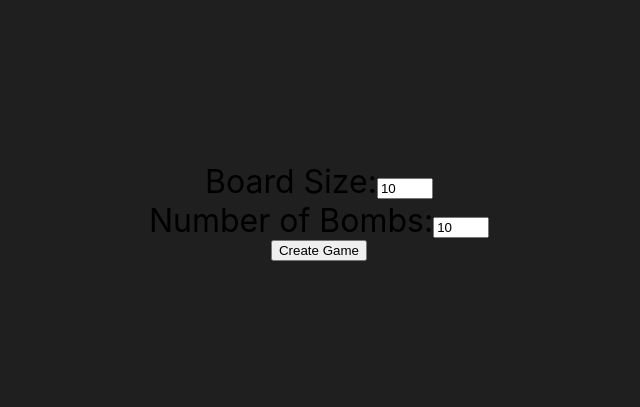
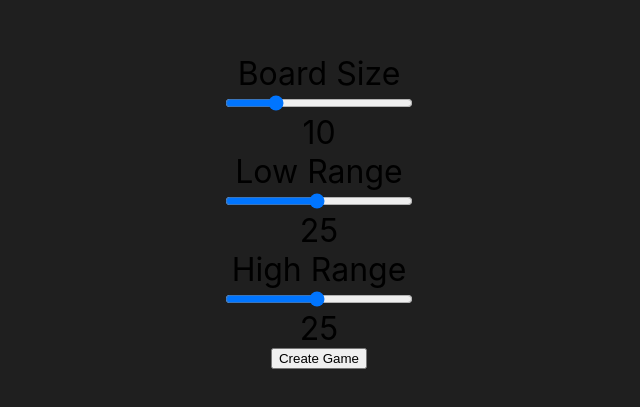
Before and after one commit to TLidd/minesweeper-mp, a React (Create React App) app in the folder client/: page / in a window 1280 px wide. Shown: the part 189-596 px from the top of the page, without its empty margins (321-961 px from the left). Built offline with nearby package versions, Linux system fonts and the light colour scheme; no server answers.

Commit message:
number of bombs can be random by adjusting the range sliders

```diff
--- a/client/src/components/App.tsx
+++ b/client/src/components/App.tsx
@@ -1,4 +1,4 @@
-import { useEffect, useRef, useState } from 'react';
+import { useEffect, useState } from 'react';
 import { useNavigate } from 'react-router-dom'
 import { socket } from '../socket';
 import "../styles/App.css"
@@ -7,23 +7,34 @@ import "../styles/App.css"
 function App() {
   const navigate = useNavigate();
 
-  let [maxBombs, setMaxBombs] = useState(20);
+  let [boardSize, setBoardSize] = useState<number>(10);
 
-  const boardRef = useRef<any>(null);
-  const bombsRef = useRef<any>(null);
+  let [lowBombRange, setLowBombRange] = useState<number>(25);
+  let [highBombRange, setHighBombRange] = useState<number>(25);
 
-  const setBombs = (e: React.MouseEvent) => {
-    let maxAllowed: number = Math.floor(Math.pow(boardRef.current?.value, 2) / 2);
-    setMaxBombs(maxAllowed);
+
+  const setLowRange = (e: React.FormEvent<HTMLInputElement>) => {
+    if(Number(e.currentTarget.value) > highBombRange) setHighBombRange(Number(e.currentTarget.value));
+    setLowBombRange(Number(e.currentTarget.value));
   }
 
-  const setBoard = (e: React.MouseEvent) => {
-    let maxAllowed: number = Math.floor(Math.pow(boardRef.current?.value, 2) / 2);
-    if (bombsRef.current.value > maxAllowed) bombsRef.current.value = maxAllowed;
+  const setHighRange = (e: React.FormEvent<HTMLInputElement>) => {
+    if(Number(e.currentTarget.value) < lowBombRange) setLowBombRange(Number(e.currentTarget.value));
+    setHighBombRange(Number(e.currentTarget.value));
   }
 
-  const gameCreate = (e: React.MouseEvent) => {
-    socket.emit('createGame', boardRef.current.value, bombsRef.current.value);
+  const setBoard = (e: React.FormEvent<HTMLInputElement>) => {
+    let halfwayPoint = Math.floor((Math.pow(Number(e.currentTarget.value), 2) / 2) / 2);
+    setHighBombRange(halfwayPoint);
+    setLowBombRange(halfwayPoint);
+    setBoardSize(Number(e.currentTarget.value));
+  }
+
+  const gameCreate = (e: React.FormEvent<HTMLFormElement>) => {
+    e.preventDefault();
+
+    const randomNumber = Math.floor(Math.random() * (highBombRange - lowBombRange) + lowBombRange);
+    socket.emit('createGame', boardSize, randomNumber);
   }
 
   useEffect(() => {
@@ -33,9 +44,9 @@ function App() {
 
     socket.on('connect', () => {
       console.log(`Socket connected at ${socket.id}`);
-    })
+    });
 
-    socket.on('createdGame', createdGame)
+    socket.on('createdGame', createdGame);
 
     return () => {
       socket.off('connect');
@@ -44,19 +55,21 @@ function App() {
   }, [navigate])
 
   return (
-    <div>
-      <div className="gameSettings">
-        <section>
-          <label htmlFor="boardSize">Board Size:</label>
-          <input id="boardSize" type="number" min={5} max={20} defaultValue={10} ref={boardRef} onClick={setBoard} />
-        </section>
-        <section>
-          <label htmlFor="numOfBombs">Number of Bombs:</label>
-          <input id="numOfBombs" type="number" min={1} max={maxBombs} defaultValue={10} onClick={setBombs} ref={bombsRef} />
-        </section>
-        <button onClick={gameCreate}>Create Game</button>
-      </div>
-    </div>
+    <form className="gameSettings" onSubmit={gameCreate}>
+      <label htmlFor="boardSize">Board Size</label>
+      <input id="boardSize" type="range" min={5} max={25} defaultValue={10} onChange={setBoard} />
+      <output htmlFor='boardSize'>{boardSize}</output>
+
+      <label htmlFor='lowRange'>Low Range</label>
+      <input id='lowRange' type='range' min={1} max={Math.floor(Math.pow(boardSize, 2) / 2)} value={lowBombRange} onChange={setLowRange}></input>
+      <output htmlFor='lowRange'>{lowBombRange}</output>
+
+      <label htmlFor='highRange'>High Range</label>
+      <input id='highRange' type='range' min={1} max={Math.floor(Math.pow(boardSize, 2) / 2)} value={highBombRange} onChange={setHighRange}></input>
+      <output htmlFor='highRange'>{highBombRange}</output>
+
+      <button type='submit'>Create Game</button>
+    </form>
   )
 }
 
--- a/client/src/styles/App.css
+++ b/client/src/styles/App.css
@@ -6,9 +6,18 @@
   display: flex;
   flex-direction: column;
   justify-content: center;
+
+  width: 15%;
+  max-width: 200px;
+
+  margin: auto;
 }
 
 .gameSettings button{
   width: fit-content;
   margin: 0px auto;
 }
+
+.gameSettings input{
+  font-size: 3rem;
+}
```
Also changed, not shown: 1 other file (tests, documents, lock files or other folders).
